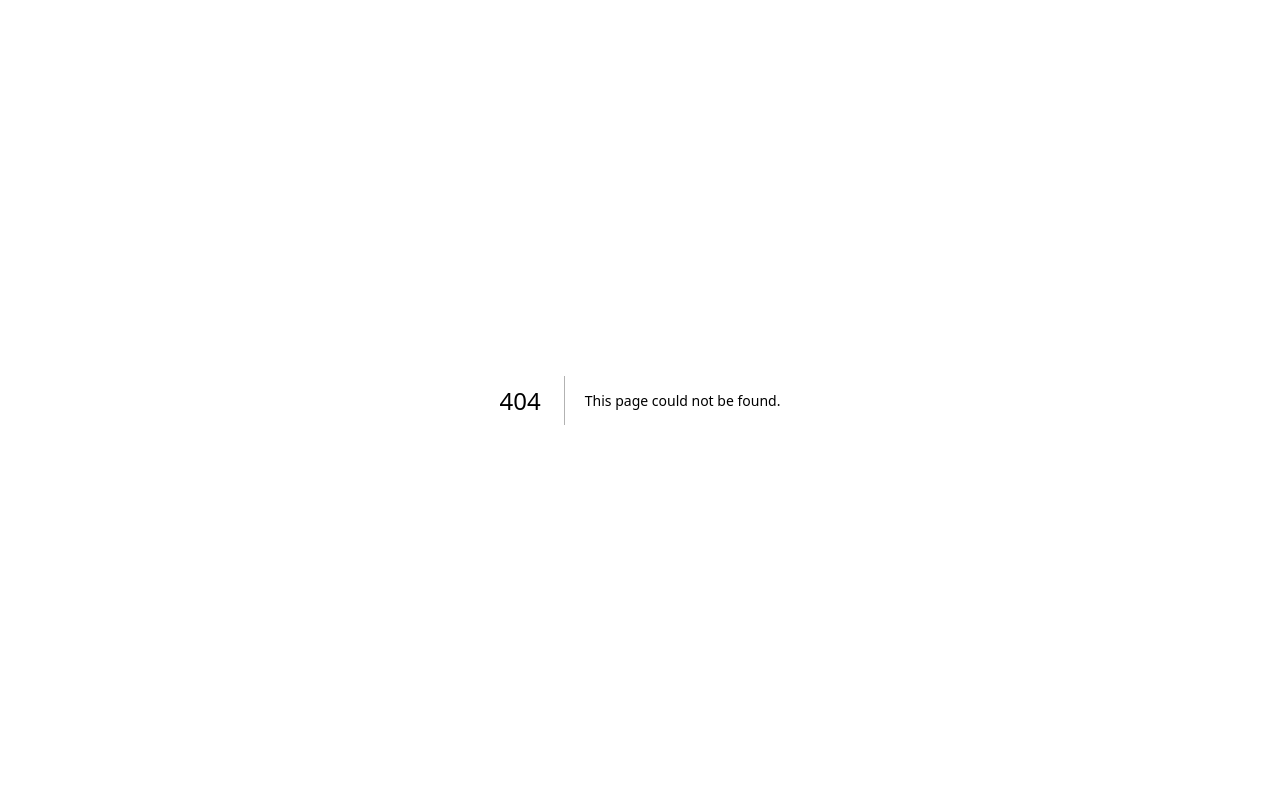
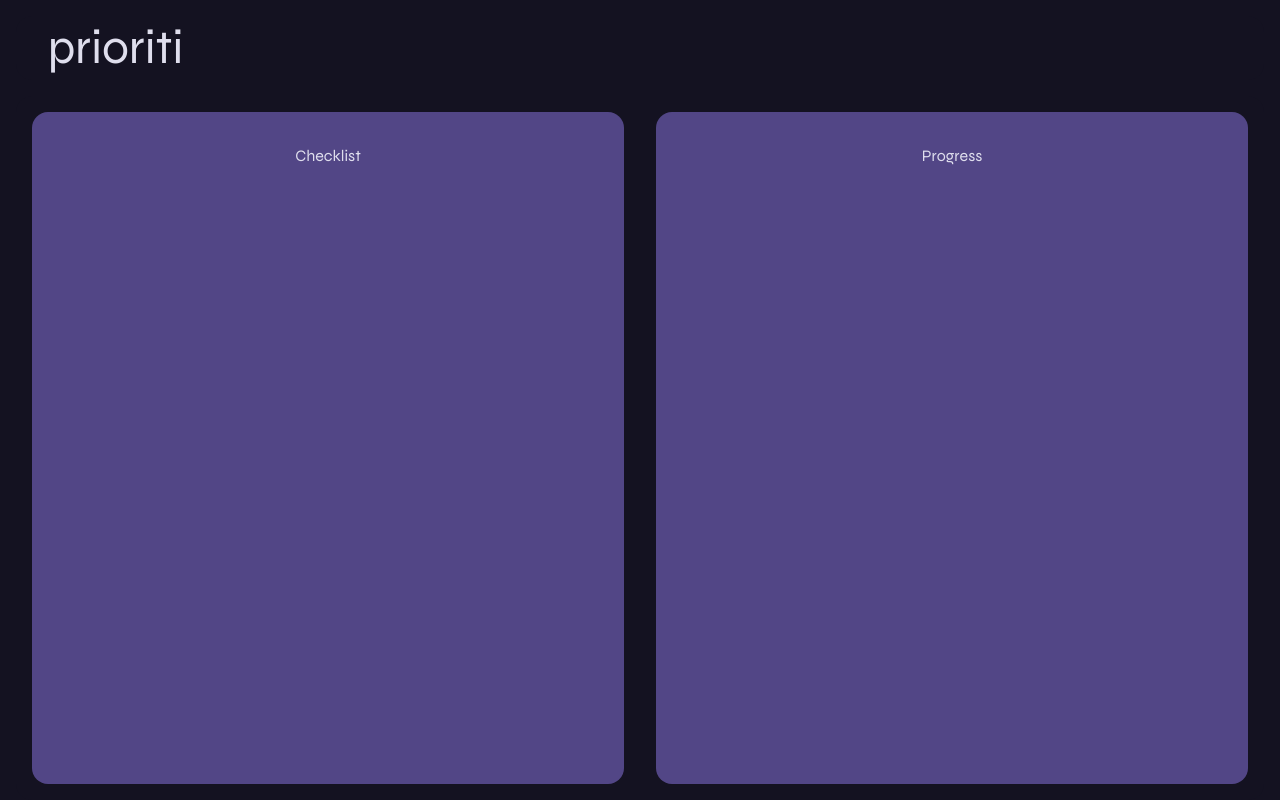
Before and after one commit to n1ved/prioriti, a Next.js app: page /dashboard in a window 1280 px wide. Before the commit this address had no page. Built offline with nearby package versions, Linux system fonts and the light colour scheme.

Commit message:
feat : dashboard layout

```diff
--- /dev/null
+++ b/src/app/dashboard/page.module.css
@@ -0,0 +1,51 @@
+.main{
+    background-color: var(--background-100);
+    color: var(--text-900);
+    display: flex;
+    flex-direction: column;
+    height: 100vh;
+    font-family: "Syne", sans-serif;
+}
+
+.nav{
+    height: 3rem;
+    background-color: var(--background-100);
+    display: flex;
+    justify-content: space-between;
+    align-items: center;
+    text-align: center;
+    padding: 2rem;
+    margin: 1rem;
+    border-radius: 1rem;
+}
+
+.nav h1{
+    color: var(--text-900);
+    font-size: 3rem;
+    font-family: "Syne", serif;
+}
+
+.container{
+    display: flex;
+    justify-content: center;
+    align-items: flex-start;
+    height: 100%;
+    background: var(--background-100);
+    overflow: hidden;
+    margin: 0 1rem;
+    padding: 1rem 0;
+    border-radius: 1rem;
+}
+
+.container section{
+    display: flex;
+    flex-direction: column;
+    justify-content: flex-start;
+    align-items: center;
+    background: var(--background-400);
+    padding: 2rem;
+    margin : 0 1rem;
+    border-radius: 1rem;
+    width: 100%;
+    height: 100%;
+}
--- /dev/null
+++ b/src/app/dashboard/page.tsx
@@ -0,0 +1,19 @@
+'use client'
+import styles from "./page.module.css";
+export default function Dashboard() {
+  return (
+      <main className={styles.main}>
+            <nav className={styles.nav}>
+              <h1>prioriti</h1>
+            </nav>
+            <div className={styles.container}>
+              <section className={styles.checklist_container}>
+                <h2>Checklist</h2>
+              </section>
+              <section className={styles.progress_container}>
+                <h2>Progress</h2>
+              </section>
+            </div>
+      </main>
+  )
+}
```
